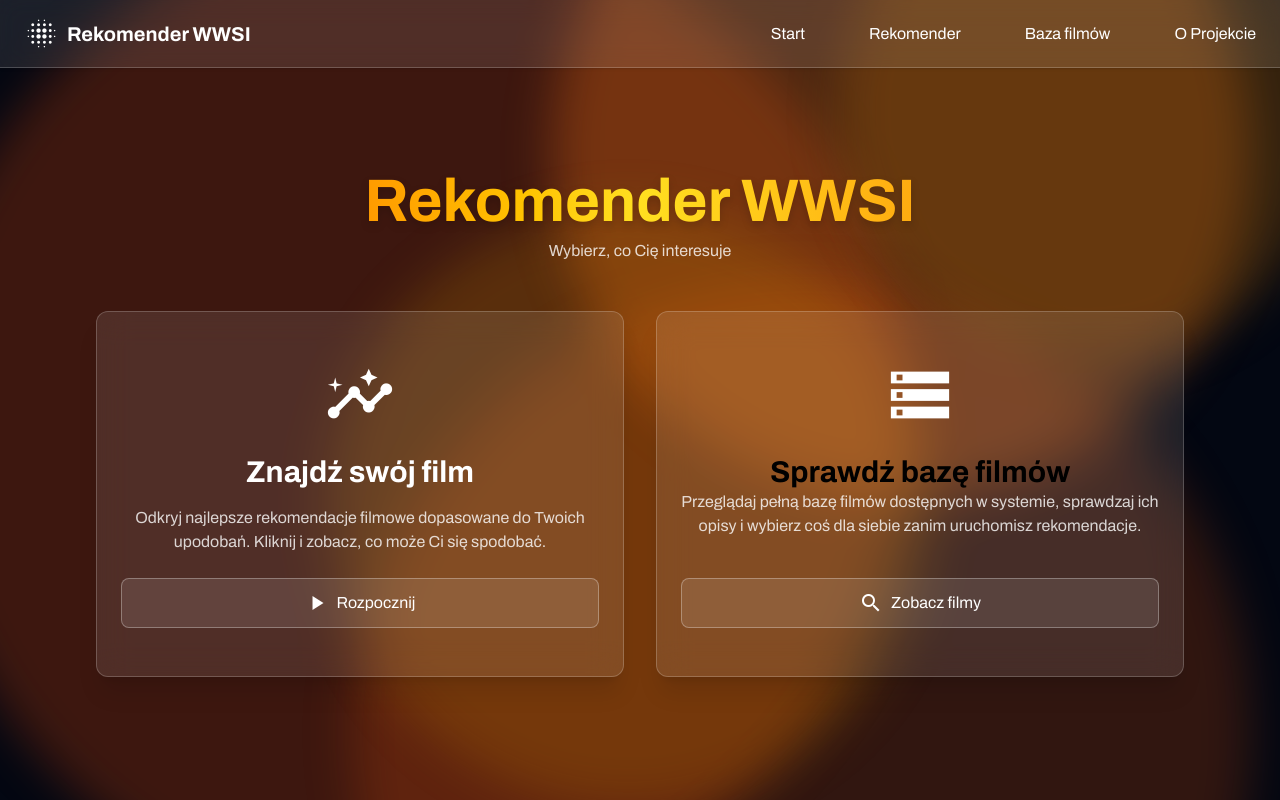
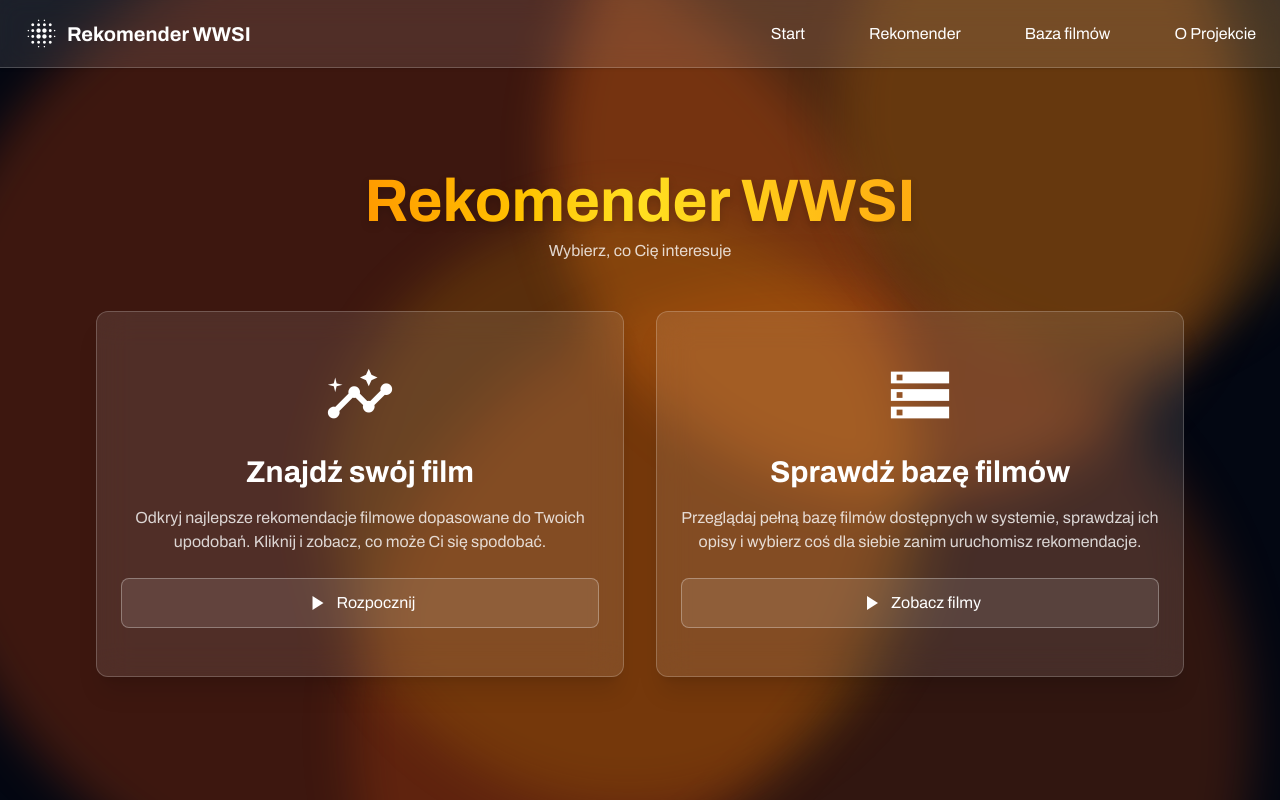
Before and after one commit to Swierszczykowaty/recommender-web, a Next.js app: page / in a window 1280 px wide. Built offline with nearby package versions, Linux system fonts and the light colour scheme.

Commit message:
[ADD] - Optymalizations

```diff
--- a/src/app/about/page.tsx
+++ b/src/app/about/page.tsx
@@ -20,7 +20,7 @@ export default function AboutPage() {
           </Title>
 
           <motion.div
-            initial={{ opacity: 0, y: 40 }}
+            initial={{ opacity: 0, y: 20 }}
             animate={{ opacity: 1, y: 0 }}
             transition={{ duration: 0.6 }}
             className="mt-12 p-8 rounded-xl bg-white/10 backdrop-blur-lg border border-white/20 text-white shadow-xl"
--- a/src/app/globals.css
+++ b/src/app/globals.css
@@ -28,6 +28,13 @@ body {
 }
 html {
   scroll-behavior: smooth;
-  /* scrollbar-gutter: stable; */
-
 }
+.fade-up {
+  opacity: 0;
+  transform: translateY(50px);
+  transition: opacity 0.6s ease-out, transform 0.6s ease-out;
+}
+.fade-up.visible {
+  opacity: 1;
+  transform: translateY(0);
+}
--- a/src/app/movies/[id]/page.tsx
+++ b/src/app/movies/[id]/page.tsx
@@ -77,9 +77,6 @@ export default function MovieDetailPage() {
           <motion.div
             className="absolute inset-0 z-0"
             style={{ y: scrollYProgress }}
-            initial={{ opacity: 0 }}
-            animate={{ opacity: 1 }}
-            transition={{ duration: 0.6, ease: "easeOut" }}
           >
             <Image
               src={`https://image.tmdb.org/t/p/original${movie.backdrop_path}`}
--- a/src/components/Hero.tsx
+++ b/src/components/Hero.tsx
@@ -2,7 +2,7 @@
 
 import Title from "@/components/Title";
 import Container from "@/components/Container";
-
+import HeroBox from "@/components/Hero_box";
 import React from "react";
 import Link from "next/link";
 import { motion } from "framer-motion";
@@ -23,59 +23,28 @@ export default function Hero() {
             </Title>
           </div>
 
-          <motion.div
-            initial={{ opacity: 0, y: 50 }}
-            animate={{ opacity: 1, y: 0 }}
-            transition={{ duration: 0.6, ease: "easeOut" }}
-            className="relative z-10 flex flex-col md:flex-row items-stretch justify-center gap-6 md:gap-8 w-full max-w-6xl"
-          >
+          <div className="relative z-10 flex flex-col md:flex-row items-stretch justify-center gap-6 md:gap-8 w-full max-w-6xl">
             {/* Box 1 */}
-            <Link
+            <HeroBox
               href="/recommender"
-              className="group flex-1 min-h-[300px] flex flex-col justify-between bg-white/10 backdrop-blur-lg border border-white/20 rounded-xl px-6 py-12 text-center shadow-xl transition hover:bg-white/20"
-            >
-              <div>
-                <span className="material-icons text-6xl md-60 mb-6 text-white">
-                  insights
-                </span>
-                <h1 className="text-3xl font-bold mb-4 text-white">
-                  Znajdź swój film
-                </h1>
-                <p className="text-white/80 text-base mb-6">
-                  Odkryj najlepsze rekomendacje filmowe dopasowane do Twoich
-                  upodobań. Kliknij i zobacz, co może Ci się spodobać.
-                </p>
-              </div>
-              <div className="inline-flex items-center justify-center gap-2 text-white border border-white/30 rounded-lg px-6 py-3 bg-white/10 group-hover:bg-white/20 transition">
-                <span className="material-icons">play_arrow</span>
-                Rozpocznij
-              </div>
-            </Link>
+              icon="insights"
+              title="Znajdź swój film"
+              description="Odkryj najlepsze rekomendacje filmowe dopasowane do Twoich upodobań. Kliknij i zobacz, co może Ci się spodobać."
+              buttonText="Rozpocznij"
+            />
+            {/* Box 2 */}
+            <HeroBox
+              href="/movies"
+              icon="storage"
+              title="Sprawdź bazę filmów"
+              description="Przeglądaj pełną bazę filmów dostępnych w systemie, sprawdzaj
+                  ich opisy i wybierz coś dla siebie zanim uruchomisz
+                  rekomendacje."
+              buttonText="Zobacz filmy"
+            />
 
-            {/* Box 2 */}
-            <Link
-              href="/movies"
-              className="group flex-1 min-h-[300px] flex flex-col justify-between bg-white/10 backdrop-blur-lg border border-white/20 rounded-xl px-6 py-12 text-center shadow-xl transition hover:bg-white/20"
-            >
-              <div>
-                <span className="material-icons text-6xl md-60 mb-6 text-white">
-                  storage
-                </span>
-                <h1 className="text-3xl font-bold mb-4text-white">
-                  Sprawdź bazę filmów
-                </h1>
-                <p className="text-white/80 text-base mb-6">
-                  Przeglądaj pełną bazę filmów dostępnych w systemie, sprawdzaj
-                  ich opisy i wybierz coś dla siebie zanim uruchomisz
-                  rekomendacje.
-                </p>
-              </div>
-              <div className="inline-flex items-center justify-center gap-2 text-white border border-white/30 rounded-lg px-6 py-3 bg-white/10 group-hover:bg-white/20 transition">
-                <span className="material-icons">search</span>
-                Zobacz filmy
-              </div>
-            </Link>
-          </motion.div>
+
+          </div>
         </div>
       </Container>
     </section>
--- /dev/null
+++ b/src/components/Hero_box.tsx
@@ -0,0 +1,45 @@
+"use client";
+import Link from "next/link";
+import { motion } from "framer-motion";
+
+type HeroBoxProps = {
+  href: string;
+  icon: string;
+  title: string;
+  description: string;
+  buttonText: string;
+};
+
+export default function HeroBox({
+  href,
+  icon,
+  title,
+  description,
+  buttonText,
+}: HeroBoxProps) {
+  return (
+    <motion.div
+      initial={{ opacity: 0, y: 20 }}
+      animate={{ opacity: 1, y: 0 }}
+      transition={{ duration: 0.6, ease: "easeOut" }}
+      className="w-full"
+    >
+      <Link
+        href={href}
+        className="group flex-1 min-h-[300px] flex flex-col justify-between bg-white/10 backdrop-blur-lg border border-white/20 rounded-xl px-6 py-12 text-center shadow-xl transition hover:bg-white/20"
+      >
+        <div>
+          <span className="material-icons text-6xl md-60 mb-6 text-white">
+            {icon}
+          </span>
+          <h1 className="text-3xl font-bold mb-4 text-white">{title}</h1>
+          <p className="text-white/80 text-base mb-6">{description}</p>
+        </div>
+        <div className="inline-flex items-center justify-center gap-2 text-white border border-white/30 rounded-lg px-6 py-3 bg-white/10 group-hover:bg-white/20 transition">
+          <span className="material-icons">play_arrow</span>
+          {buttonText}
+        </div>
+      </Link>
+    </motion.div>
+  );
+}
--- a/src/components/MovieList.tsx
+++ b/src/components/MovieList.tsx
@@ -18,7 +18,6 @@ type MoviesListProps = {
   movies: Movie[];
 };
 export default function MoviesList({ movies }: MoviesListProps) {
-
   const searchParams = useSearchParams();
   const router = useRouter();
   const pageFromParams = Number(searchParams.get("page")) || 1;
@@ -43,7 +42,7 @@ export default function MoviesList({ movies }: MoviesListProps) {
     });
 
     return sortMovies(filtered, sortBy);
-}, [movies, query, genre, minRating, minYear, sortBy]);
+  }, [movies, query, genre, minRating, minYear, sortBy]);
 
   const [currentPage, setCurrentPage] = useState(pageFromParams);
   const totalPages = Math.ceil(filteredMovies.length / ITEMS_PER_PAGE);
@@ -118,7 +117,12 @@ export default function MoviesList({ movies }: MoviesListProps) {
 
   // ------- NOWE: stan modala filtrów --------
   const [showFilters, setShowFilters] = useState(false);
+  const [mounted, setMounted] = useState(false);
 
+  useEffect(() => {
+    // po pierwszym renderze — pokaż animację
+    setMounted(true);
+  }, []);
   return (
     <section className="relative min-h-screen flex items-center justify-center overflow-hidden px-4 md:px-8 pt-32">
       <Container>
@@ -233,18 +237,11 @@ export default function MoviesList({ movies }: MoviesListProps) {
           {/* LISTA FILMÓW */}
           <div className="mt-6 grid grid-cols-1 sm:grid-cols-2 lg:grid-cols-4 gap-6 w-full">
             {paginatedMovies.map((movie, idx) => (
-              <motion.div
-                key={movie.id}
-                initial={{ opacity: 0, y: 20 }}
-                animate={{ opacity: 1, y: 0 }}
-                transition={{
-                  duration: 0.4,
-                  ease: "easeOut",
-                  delay: idx * 0.05,
-                }}
+              <div key={movie.id}
+                className={`w-full mt-4 fade-up ${mounted ? "visible" : ""}`}
               >
-                    <MovieCard movie={movie} isFirstCard={idx === 0} key={movie.id} />
-              </motion.div>
+                <MovieCard movie={movie} isFirstCard={idx === 0} />
+              </div>
             ))}
           </div>
 
```
